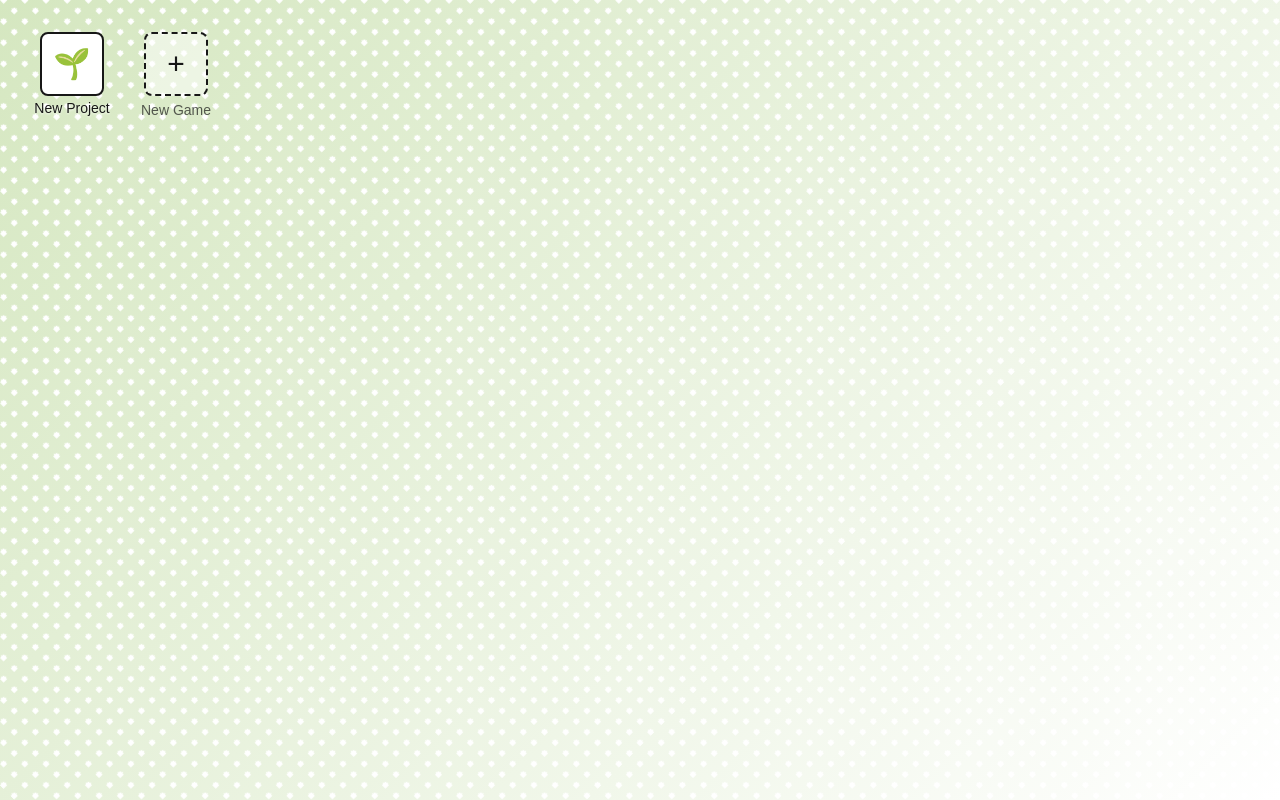
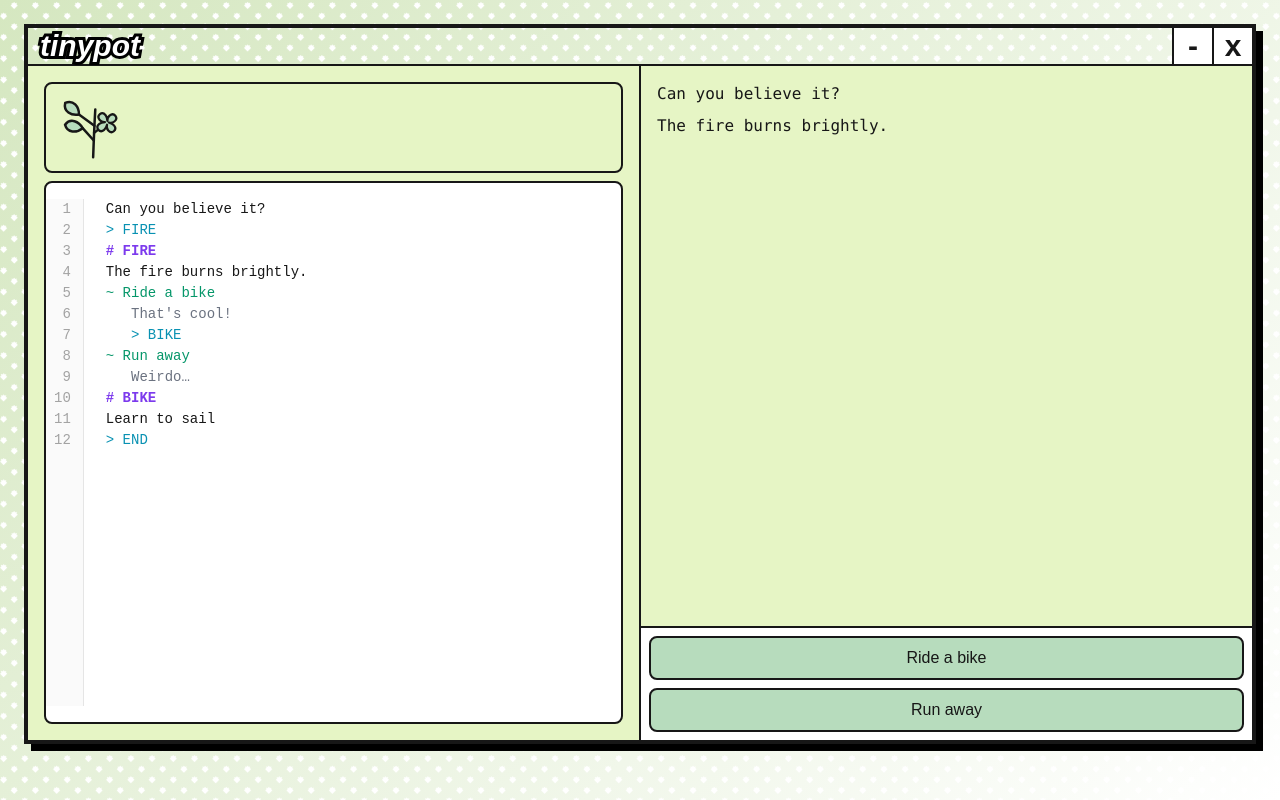
Before and after one commit to cnnmon/tinypot, a Next.js app: page / in a window 1280 px wide. Built offline with nearby package versions, Linux system fonts and the light colour scheme.

Commit message:
Revert "desktop"
This reverts commit a7ec7e2b971c4c0b31f543cc420db5f41c5239b3.

```diff
--- a/app/page.tsx
+++ b/app/page.tsx
@@ -1,7 +1,40 @@
 'use client';
 
-import Desktop from '@/components/Desktop';
+import Browser from '@/components/Browser';
+import Editor from '@/components/Editor';
+import Player from '@/components/Game';
 
 export default function Home() {
-  return <Desktop />;
+  return (
+    <div className="min-h-screen p-6">
+      {/* moving dots! */}
+      <div
+        className="fixed -z-10 pointer-events-none animate-[scroll-dots_2s_linear_infinite]"
+        style={{
+          backgroundImage: `radial-gradient(circle, white 3px, transparent 1px)`,
+          backgroundSize: '15px 15px',
+          transform: 'rotate(45deg)',
+          inset: '-50%',
+          width: '200%',
+          height: '200%',
+        }}
+      />
+
+      <Browser>
+        <div className="flex flex-col md:flex-row bg-lime flex-1 min-h-0">
+          <div className="flex-1 min-h-0 overflow-auto flex flex-col">
+            <Editor />
+          </div>
+          <div
+            className="flex-1 min-h-0 overflow-auto border-t-[2.5px] md:border-t-0 md:border-l-[2.5px] flex flex-col justify-between"
+            style={{
+              background: 'linear-gradient(180deg, var(--color-lime) 0%, #ffffff 100%)',
+            }}
+          >
+            <Player />
+          </div>
+        </div>
+      </Browser>
+    </div>
+  );
 }
--- a/components/Browser.tsx
+++ b/components/Browser.tsx
@@ -1,21 +1,4 @@
-'use client';
-
-interface BrowserProps {
-  children: React.ReactNode;
-  title?: string;
-  onClose?: () => void;
-  onMinimize?: () => void;
-  zIndex?: number;
-  style?: React.CSSProperties;
-}
-
-interface HeaderProps {
-  title?: string;
-  onClose?: () => void;
-  onMinimize?: () => void;
-}
-
-function Header({ title = 'tinypot', onClose, onMinimize }: HeaderProps) {
+function Header() {
   return (
     <div
       className="bordered-bottom flex justify-between items-center"
@@ -24,32 +7,24 @@ function Header({ title = 'tinypot', onClose, onMinimize }: HeaderProps) {
       }}
     >
       <p className="font-bold text-3xl text-white outlined px-3">
-        <i>{title}</i>
+        <i>tinypot</i>
       </p>
-      <button
-        onClick={onClose}
-        className="flex justify-center bordered-left bg-white w-10 font-black text-3xl select-none hover:bg-red-200 transition-colors"
-      >
-        x
-      </button>
+      <div className="flex">
+        <div className="flex justify-center bordered-left bg-white w-10 font-black text-3xl select-none">
+          -
+        </div>
+        <div className="flex justify-center  bordered-left bg-white w-10 font-black text-3xl select-none">
+          x
+        </div>
+      </div>
     </div>
   );
 }
 
-export default function Browser({
-  children,
-  title,
-  onClose,
-  onMinimize,
-  zIndex = 0,
-  style,
-}: BrowserProps) {
+export default function Browser({ children }: { children: React.ReactNode }) {
   return (
-    <div
-      className="bordered shadowed flex flex-col border-[4px]! h-[calc(100vh-80px)]"
-      style={{ zIndex, ...style }}
-    >
-      <Header title={title} onClose={onClose} onMinimize={onMinimize} />
+    <div className="bordered shadowed flex flex-col border-[4px]! h-[calc(100vh-80px)]">
+      <Header />
       {children}
     </div>
   );
--- a/components/Desktop.tsx
+++ /dev/null
@@ -1,162 +0,0 @@
-'use client';
-
-import { createGame, getAllGames } from '@/lib/db';
-import { ProjectProvider } from '@/lib/project';
-import { Game } from '@/types/games';
-import { useCallback, useEffect, useState } from 'react';
-import Browser from './Browser';
-import Editor from './Editor';
-import Player from './Game';
-import GameIcon, { NewGameIcon } from './GameIcon';
-
-interface OpenWindow {
-  gameId: string;
-  minimized: boolean;
-}
-
-export default function Desktop() {
-  const [games, setGames] = useState<Game[]>([]);
-  const [openWindows, setOpenWindows] = useState<OpenWindow[]>([]);
-  const [focusedWindow, setFocusedWindow] = useState<string | null>(null);
-
-  // Load games from localStorage
-  useEffect(() => {
-    getAllGames().then(setGames);
-  }, []);
-
-  const openGame = useCallback((gameId: string) => {
-    setOpenWindows((prev) => {
-      const existing = prev.find((w) => w.gameId === gameId);
-      if (existing) {
-        // Unminimize if minimized
-        return prev.map((w) => (w.gameId === gameId ? { ...w, minimized: false } : w));
-      }
-      return [...prev, { gameId, minimized: false }];
-    });
-    setFocusedWindow(gameId);
-  }, []);
-
-  const closeWindow = useCallback((gameId: string) => {
-    setOpenWindows((prev) => prev.filter((w) => w.gameId !== gameId));
-    setFocusedWindow((prev) => (prev === gameId ? null : prev));
-  }, []);
-
-  const minimizeWindow = useCallback((gameId: string) => {
-    setOpenWindows((prev) =>
-      prev.map((w) => (w.gameId === gameId ? { ...w, minimized: true } : w))
-    );
-  }, []);
-
-  const handleCreateGame = useCallback(async () => {
-    const name = prompt('Enter game name:');
-    if (!name) return;
-
-    const newGame = await createGame(name, '', 'local', [], []);
-    setGames((prev) => [...prev, newGame]);
-    openGame(newGame.id);
-  }, [openGame]);
-
-  const focusWindow = useCallback((gameId: string) => {
-    setFocusedWindow(gameId);
-    // Unminimize if clicking on minimized window
-    setOpenWindows((prev) =>
-      prev.map((w) => (w.gameId === gameId ? { ...w, minimized: false } : w))
-    );
-  }, []);
-
-  // Get z-index based on focus order
-  const getZIndex = (gameId: string) => {
-    if (focusedWindow === gameId) return 100;
-    const idx = openWindows.findIndex((w) => w.gameId === gameId);
-    return 10 + idx;
-  };
-
-  return (
-    <div className="min-h-screen p-6 relative">
-      {/* Animated dots background */}
-      <div
-        className="fixed -z-10 pointer-events-none animate-[scroll-dots_2s_linear_infinite]"
-        style={{
-          backgroundImage: `radial-gradient(circle, white 3px, transparent 1px)`,
-          backgroundSize: '15px 15px',
-          transform: 'rotate(45deg)',
-          inset: '-50%',
-          width: '200%',
-          height: '200%',
-        }}
-      />
-
-      {/* Desktop icons */}
-      <div className="flex flex-wrap gap-2 content-start mb-4">
-        {games.map((game) => (
-          <GameIcon
-            key={game.id}
-            game={game}
-            onClick={() => openGame(game.id)}
-            isOpen={openWindows.some((w) => w.gameId === game.id)}
-          />
-        ))}
-        <NewGameIcon onClick={handleCreateGame} />
-      </div>
-
-      {/* Open windows */}
-      {openWindows.map((window) => {
-        const game = games.find((g) => g.id === window.gameId);
-        if (!game || window.minimized) return null;
-
-        return (
-          <div
-            key={game.id}
-            className="absolute inset-6"
-            style={{ zIndex: getZIndex(game.id) }}
-            onClick={() => focusWindow(game.id)}
-          >
-            <ProjectProvider projectId={game.id}>
-              <Browser
-                title={game.name}
-                onClose={() => closeWindow(game.id)}
-                onMinimize={() => minimizeWindow(game.id)}
-              >
-                <div className="flex flex-col md:flex-row bg-lime flex-1 min-h-0">
-                  <div className="flex-1 min-h-0 overflow-auto flex flex-col">
-                    <Editor />
-                  </div>
-                  <div
-                    className="flex-1 min-h-0 overflow-auto border-t-[2.5px] md:border-t-0 md:border-l-[2.5px] flex flex-col justify-between"
-                    style={{
-                      background: 'linear-gradient(180deg, var(--color-lime) 0%, #ffffff 100%)',
-                    }}
-                  >
-                    <Player />
-                  </div>
-                </div>
-              </Browser>
-            </ProjectProvider>
-          </div>
-        );
-      })}
-
-      {/* Taskbar for minimized windows */}
-      {openWindows.some((w) => w.minimized) && (
-        <div className="fixed bottom-0 left-0 right-0 bg-white/80 backdrop-blur bordered-top p-2 flex gap-2 z-[200]">
-          {openWindows
-            .filter((w) => w.minimized)
-            .map((window) => {
-              const game = games.find((g) => g.id === window.gameId);
-              if (!game) return null;
-
-              return (
-                <button
-                  key={game.id}
-                  onClick={() => focusWindow(game.id)}
-                  className="px-4 py-2 bordered bg-white hover:bg-lime transition-colors text-sm font-medium"
-                >
-                  🌱 {game.name}
-                </button>
-              );
-            })}
-        </div>
-      )}
-    </div>
-  );
-}
--- a/components/Editor/Branchbar/Branch.tsx
+++ b/components/Editor/Branchbar/Branch.tsx
@@ -123,7 +123,8 @@ export default function Branch({
       lines.push(`M ${origin.x} ${origin.y} Q ${ctrlPt.x} ${ctrlPt.y} ${endPt.x} ${endPt.y}`);
 
       const pseudoRandom = (offset: number) => ((random() * 10 + offset) % 10) / 10;
-      if (pseudoRandom(30 + i * 5) < DECORATION_LIKELIHOOD) {
+
+      if (pseudoRandom(30) < DECORATION_LIKELIHOOD) {
         const branchDecoration = pickDecoration();
         if (fitsInBounds(endPt.x, endPt.y, branchDecoration)) {
           const alpha = pseudoRandom(5000);
--- a/components/Editor/Branchbar/index.tsx
+++ b/components/Editor/Branchbar/index.tsx
@@ -16,7 +16,7 @@ export default function Branchbar() {
         }}
       >
         <div className="flex items-center justify-center">
-          <Branch seed={game.name.length} />
+          <Branch seed={randomSeed} />
         </div>
       </div>
 
--- a/components/GameIcon.tsx
+++ /dev/null
@@ -1,59 +0,0 @@
-'use client';
-
-import { Game } from '@/types/games';
-
-interface GameIconProps {
-  game: Game;
-  onClick: () => void;
-  isOpen?: boolean;
-}
-
-export function DesktopIcon({
-  onClick,
-  children,
-}: {
-  onClick: () => void;
-  children: React.ReactNode;
-}) {
-  return (
-    <button
-      onClick={onClick}
-      className="flex flex-col items-center gap-1 p-2 hover:bg-white transition-colors group w-24"
-    >
-      {children}
-    </button>
-  );
-}
-
-export default function GameIcon({ game, onClick, isOpen }: GameIconProps) {
-  return (
-    <DesktopIcon onClick={onClick}>
-      {/* Pot icon */}
-      <div
-        className={`w-16 h-16 rounded-lg bordered flex items-center justify-center text-3xl transition-transform group-hover:scale-105 ${
-          isOpen ? 'bg-mint' : 'bg-white'
-        }`}
-      >
-        🌱
-      </div>
-      <span className="text-sm font-medium text-primary text-center break-words leading-tight drop-shadow-[0_1px_1px_rgba(255,255,255,0.8)]">
-        {game.name}
-      </span>
-    </DesktopIcon>
-  );
-}
-
-interface NewGameIconProps {
-  onClick: () => void;
-}
-
-export function NewGameIcon({ onClick }: NewGameIconProps) {
-  return (
-    <DesktopIcon onClick={onClick}>
-      <div className="w-16 h-16 rounded-lg bordered bg-white/50 flex items-center justify-center text-3xl transition-transform group-hover:scale-105 border-dashed!">
-        +
-      </div>
-      <span className="text-sm font-medium text-primary/70 text-center">New Game</span>
-    </DesktopIcon>
-  );
-}
```
